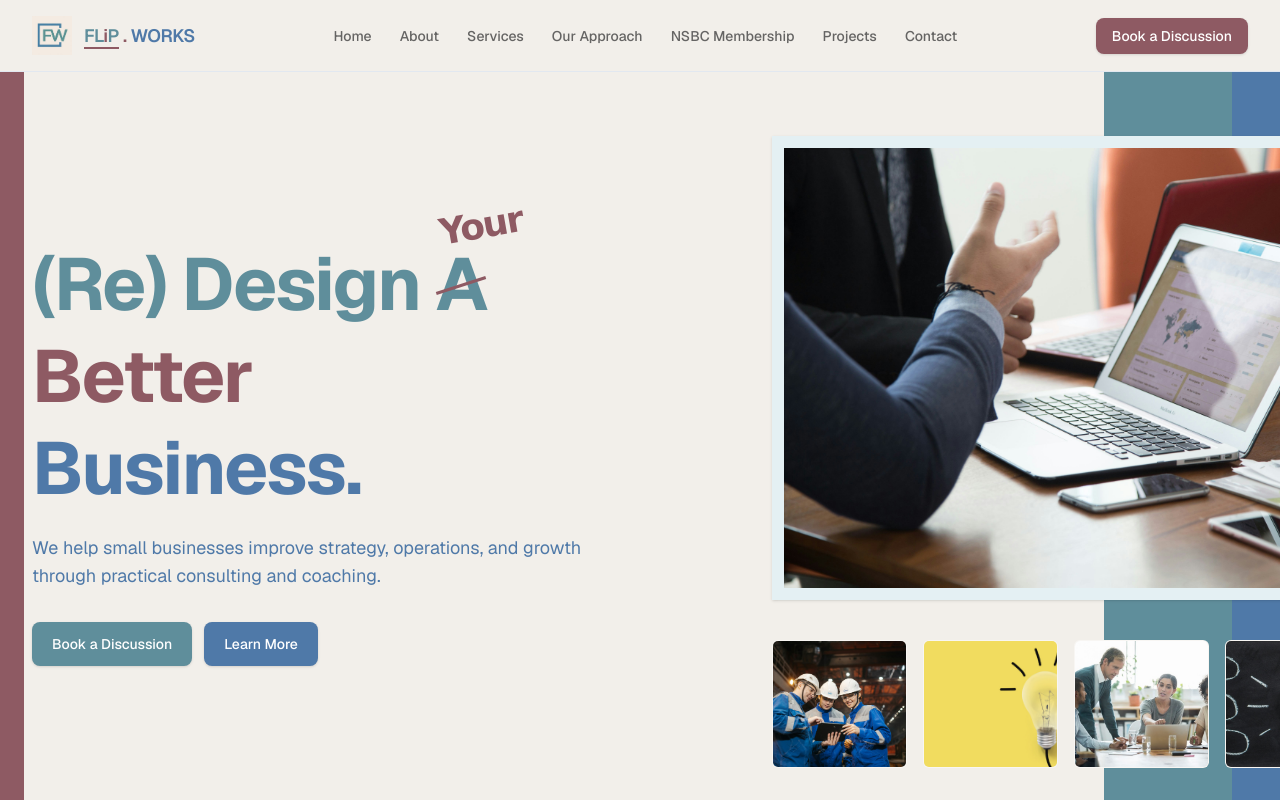
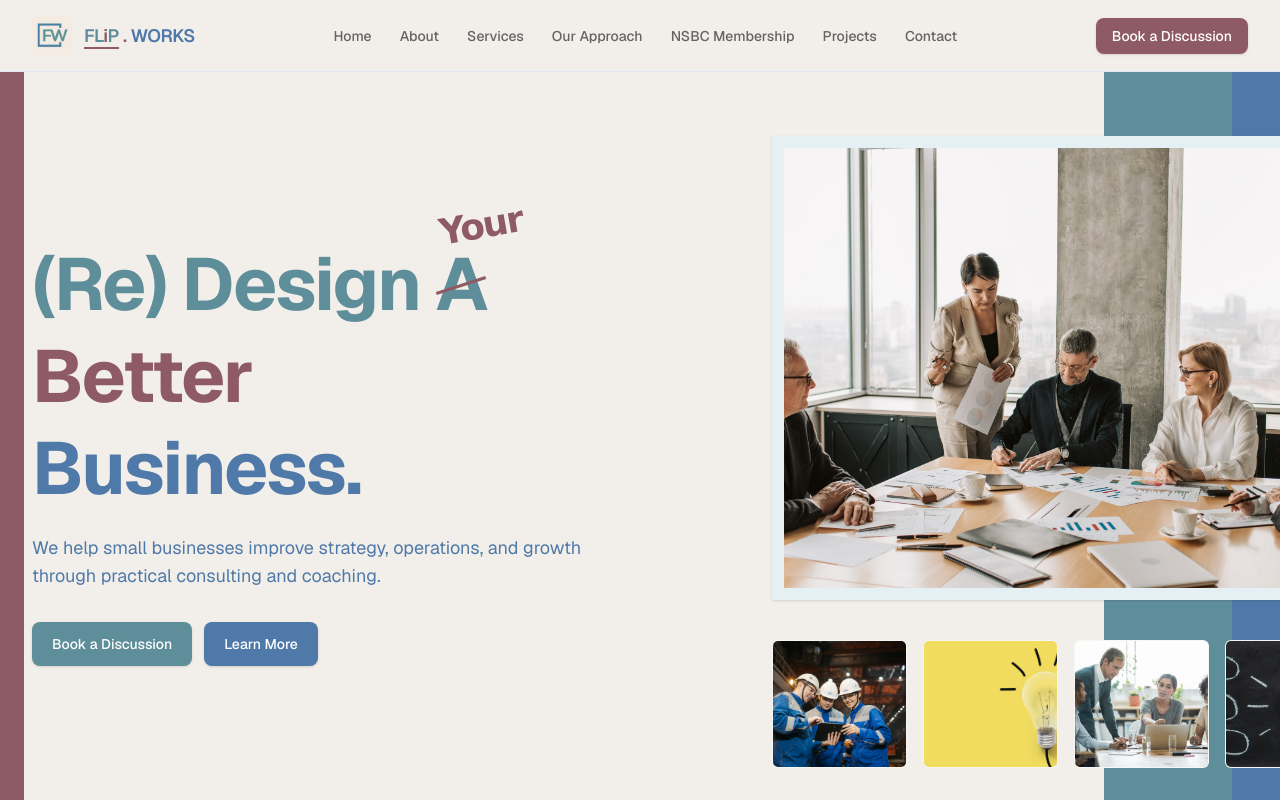
Before and after one commit to SHauny1122/flipwork, a Next.js app: page / in a window 1280 px wide. Shown: the top 800 px of the page. Built offline with nearby package versions, Linux system fonts and the light colour scheme.

Commit message:
Update hero cover image asset

```diff
--- a/components/HeroSection.tsx
+++ b/components/HeroSection.tsx
@@ -81,7 +81,7 @@ export default function HeroSection() {
           <div className="overflow-hidden bg-[#E4F0F3] p-3 shadow-sm">
             <div className="relative h-80 w-full overflow-hidden sm:h-96 lg:h-[440px]">
               <Image
-                src="/heroflip.jpg"
+                src="/new cover image.png"
                 alt="FlipWorks consulting discussion"
                 fill
                 priority
```
Also changed, not shown: public/new cover image.png (added).
